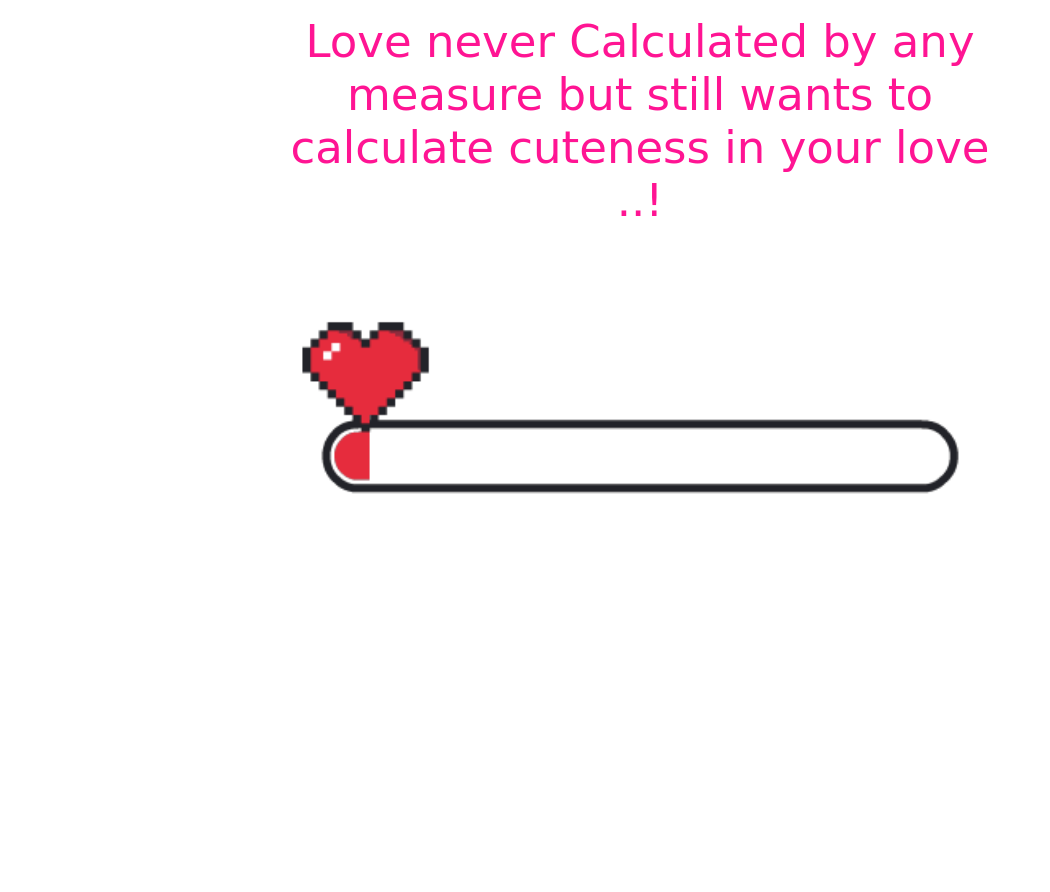
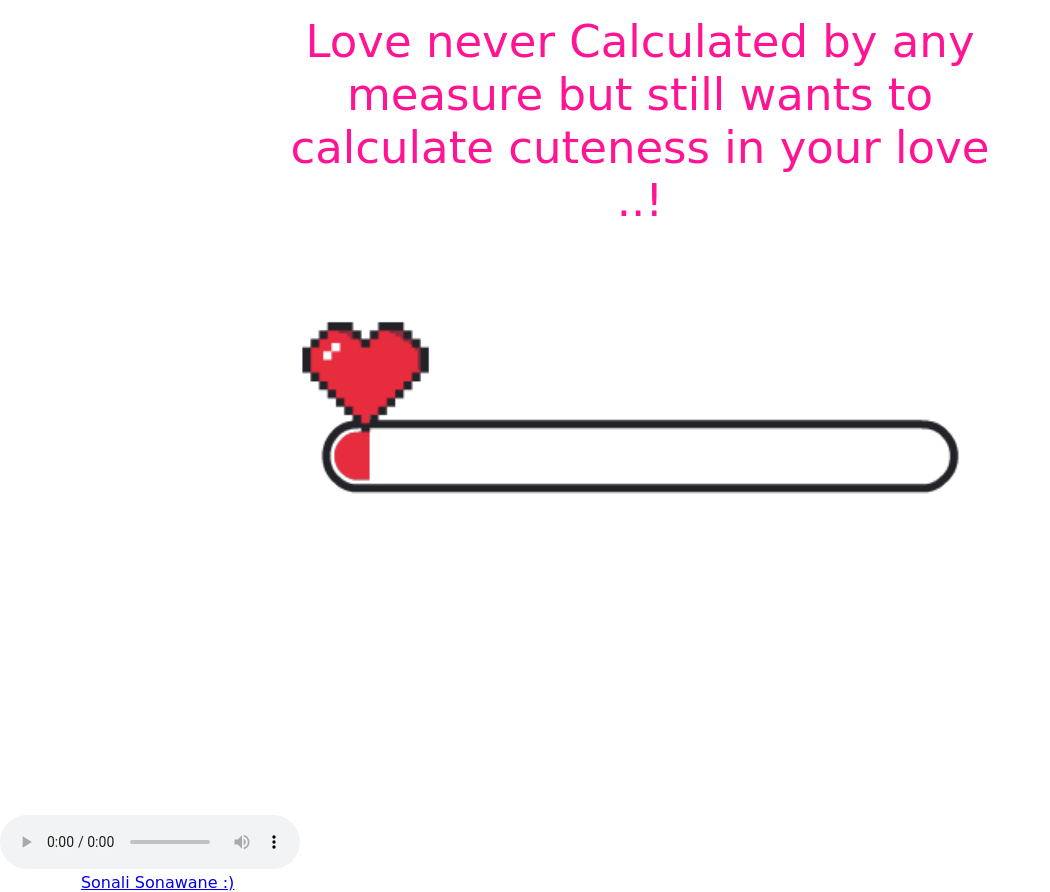
Before and after one commit to sonalisonawane/love-calculator, a plain HTML site: page index.html in a window 1280 px wide. Shown: the whole page, without its empty margins (0-1050 px from the left). Before the commit the page ends 815 px from the top, so only its background shows below. Drawn offline with Linux system fonts and the light colour scheme; a web font is replaced by a local one.

Commit message:
audio file add

```diff
--- a/index.html
+++ b/index.html
@@ -16,11 +16,13 @@
     <div id="loader">
         <h1> Love never Calculated by any measure but still wants to calculate cuteness in your love ..!</h1>
     </div>
+    <audio controls> <source src="./om_shanti_om_piano.mp3" type="audio/mpeg"></audio>
     <div class="container">
         <div class="heading">
             <h1>Love Calculator</h1>
+            <h1 class="quote">You Can't Blame Gravity For Falling In Love</h1>
         </div>
-        <h1 class="quote">You Can't Blame Gravity For Falling In Love</h1>
+
 
         <div class="userData">
             <div class="Partner1">
@@ -37,7 +39,9 @@
         <div class="results"></div>
         <p class="aboutlove"></p>
     </div>
-
+    <div class="attribution">
+        Coded by <a href="https://github.com/sonalisonawane">Sonali Sonawane :)</a>.
+    </div>
     <script src="./app.js"></script>
 
 </body>
```
